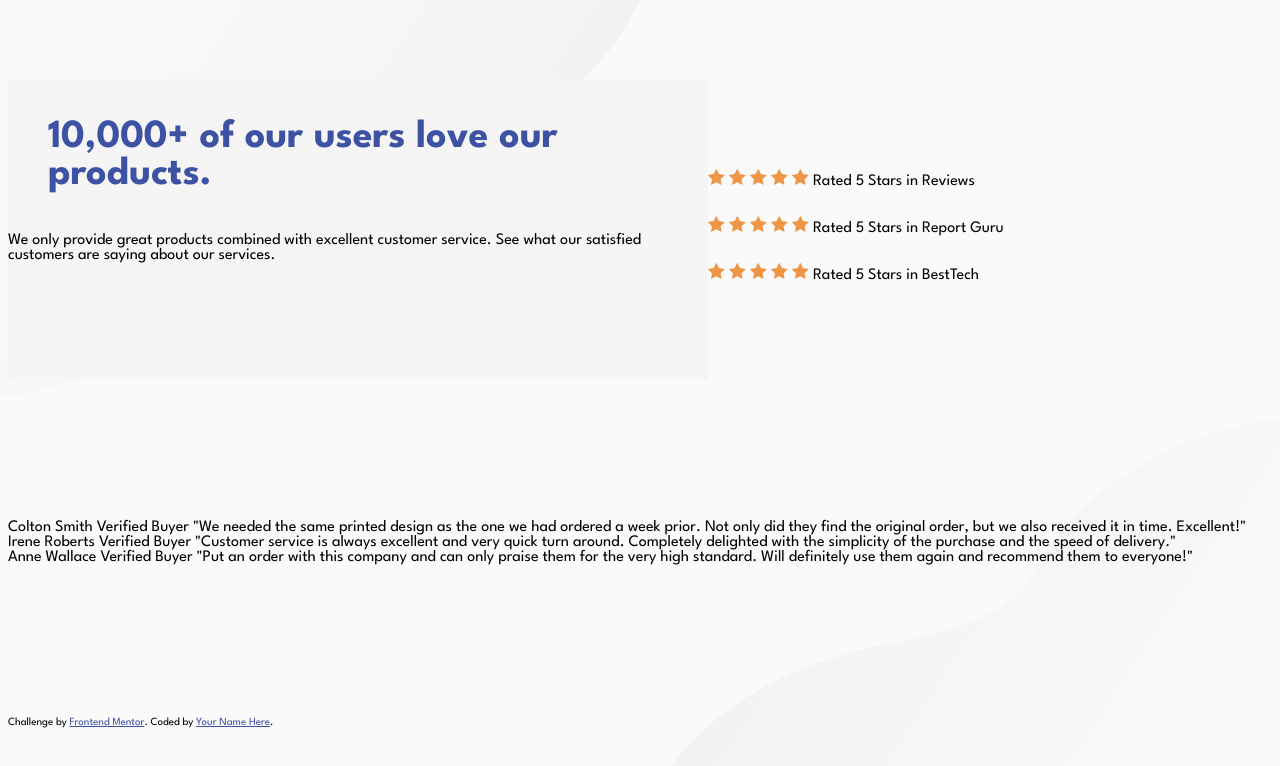
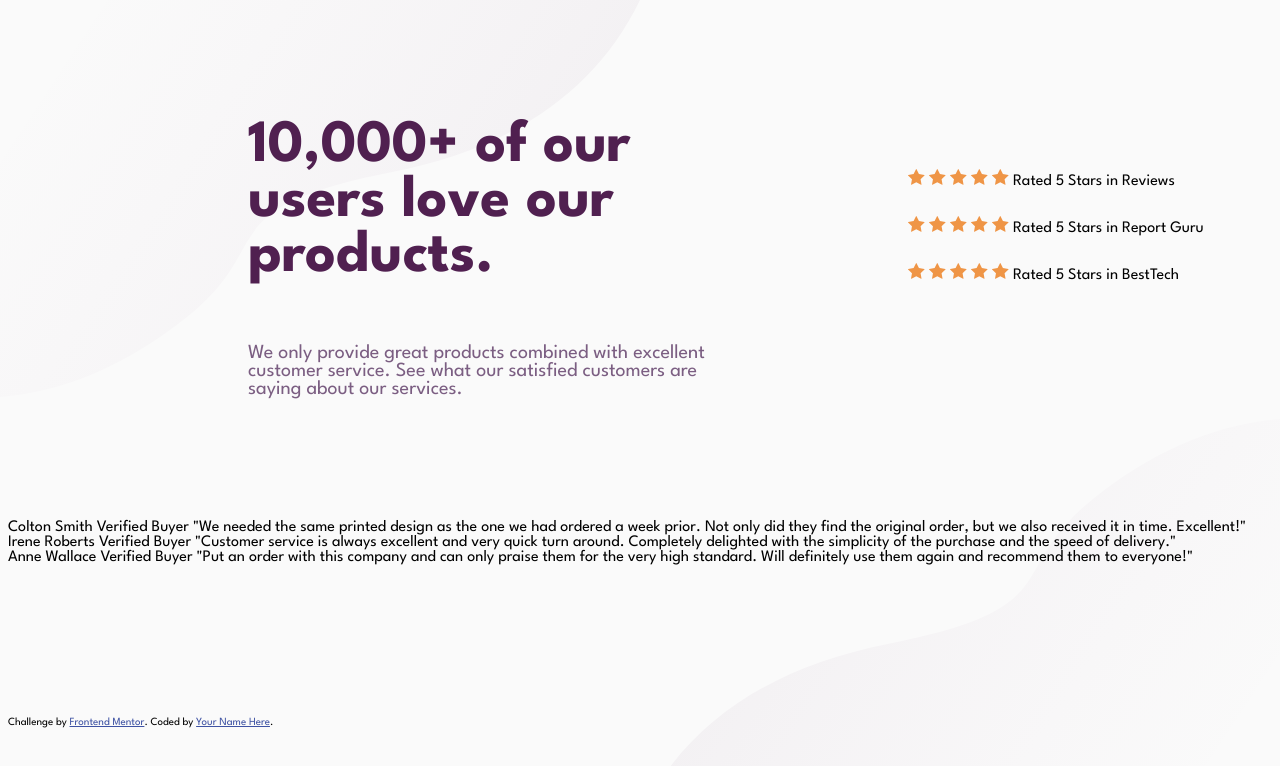
Before and after one commit to UbaidRussell/social-proof-section, a plain HTML site: page index.html in a window 1280 px wide. Drawn offline with Linux system fonts and the light colour scheme.

Commit message:
Completed #about section desktop version 🔧

```diff
--- a/main.css
+++ b/main.css
@@ -11,7 +11,6 @@ body{
     align-items: center;
     height: 100vh;
     width: 100vw;
-
 }
 .attribution {
     font-size: 11px;
@@ -27,12 +26,22 @@ body{
   #about{
     width: 700px;
     height: 300px;
-    background-color: whitesmoke;
+    margin-left: 200px;
   }
     #about h1{
-        font-size: 40px;
+        font-size: 60px;
         font-weight: 700;
-        color: hsl(228, 45%, 44%);
+        color:hsl(300, 43%, 22%);
         margin: 20px;
         padding:20px;
+        width: 400px;
     }
+
+    #about p{
+        font-size: 20px;
+        font-weight: 400;
+        color:hsl(288, 16%, 44%);
+        margin: 20px;
+        padding:20px;
+        width: 500px;
+    }
```
